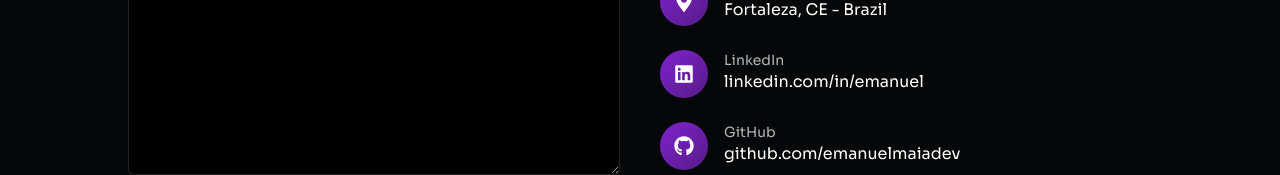
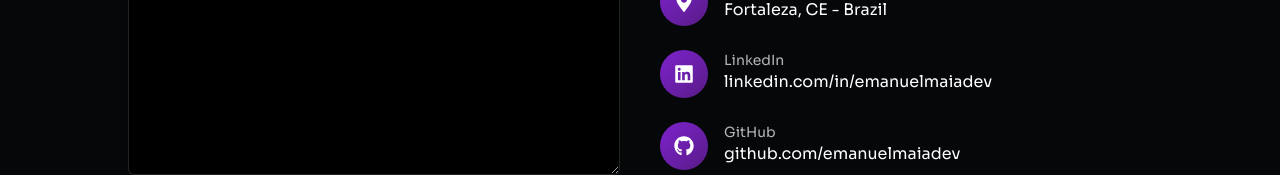
Before and after one commit to emanuelmaiadev/portfolio, a Next.js app: page / in a window 1280 px wide. Shown: the part 3588-3763 px from the top of the page. Built offline with nearby package versions, Linux system fonts and the light colour scheme.

Commit message:
fixlinkedin

```diff
--- a/components/Home/Contact/ContactInfo.tsx
+++ b/components/Home/Contact/ContactInfo.tsx
@@ -30,8 +30,8 @@ const ContactInfo = () => {
     },
     {
       title: t.contact.linkedinLabel,
-      content: "linkedin.com/in/emanuel",
-      href: "https://linkedin.com/in/emanuel",
+      content: "linkedin.com/in/emanuelmaiadev",
+      href: "https://linkedin.com/in/emanuelmaiadev",
       icon: <FaLinkedin />
     },
     {
```
